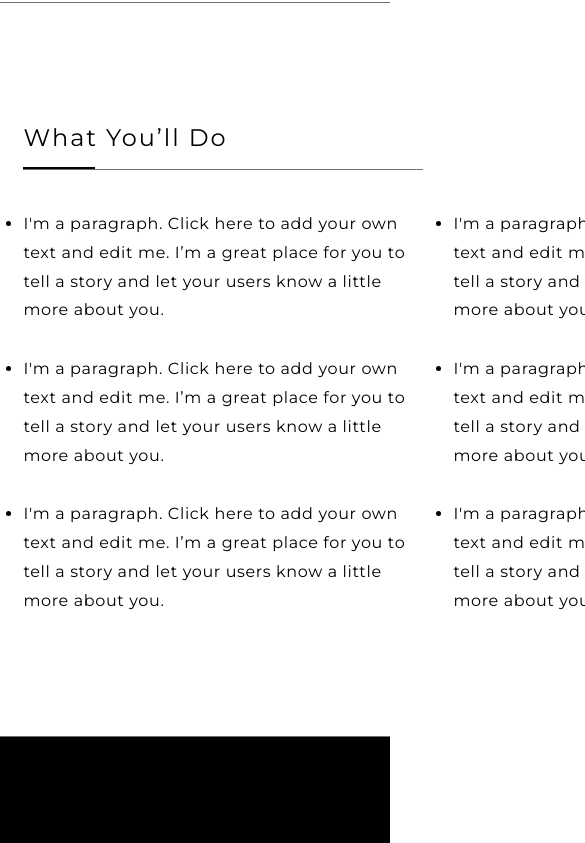
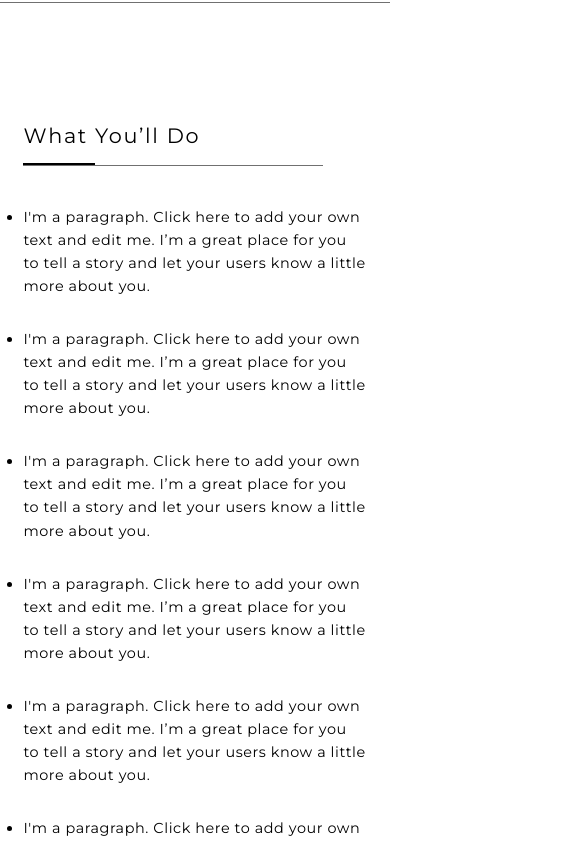
Before and after one commit to Moamal-2000/aster-information, a React (Vite) app: page /electrical-engineer in a window 390 px wide. Shown: the part 1260-2103 px from the top of the page, 585 px wide, since content can reach past the window. Built offline with nearby package versions, Linux system fonts and the light colour scheme.

Commit message:
style: RoleOverview component fully responsive

```diff
--- a/src/Components/Pages/JobDetails/RoleOverview/RoleOverview.module.scss
+++ b/src/Components/Pages/JobDetails/RoleOverview/RoleOverview.module.scss
@@ -10,9 +10,7 @@
   color: var(--white);
 }
 
-.roleOverview [data-container] {
-
-}
+.roleOverview [data-container] {}
 
 .roleOverview h2 {
   letter-spacing: .08em;
@@ -21,9 +19,27 @@
   margin-bottom: 17px;
 }
 
+@include small {
+  .roleOverview h2 {
+    font-size: 1.3rem;
+  }
+}
+
 .lineWrapper {
   width: 400px;
   margin-bottom: 40px;
+}
+
+@include small {
+  .lineWrapper {
+    width: 300px;
+  }
+}
+
+@include very-small {
+  .lineWrapper {
+    width: 100%;
+  }
 }
 
 .roleOverview ul {
@@ -33,10 +49,35 @@
   gap: 30px;
 }
 
+@include medium {
+  .roleOverview ul {
+    grid-template-columns: repeat(1, 400px);
+  }
+}
+
+@media (max-width: 520px) {
+  .roleOverview ul {
+    grid-template-columns: repeat(1, 1fr);
+  }
+}
+
 .roleOverview ul li {
   list-style: disc;
-  width: 400px;
   letter-spacing: .04em;
   line-height: 1.8em;
   font-size: 1rem;
 }
+
+@include small {
+  .roleOverview ul li {
+    font-size: .9rem;
+    line-height: 1.6em;
+  }
+}
+
+@include very-small {
+  .roleOverview ul li {
+    font-size: .8rem;
+    list-style-position: inside;
+  }
+}
```
